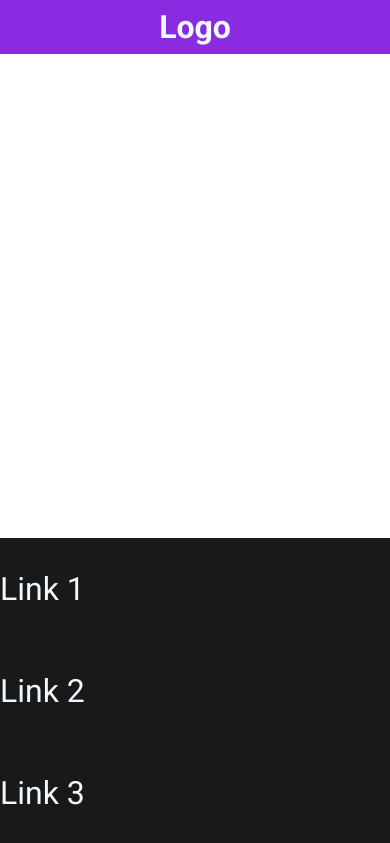
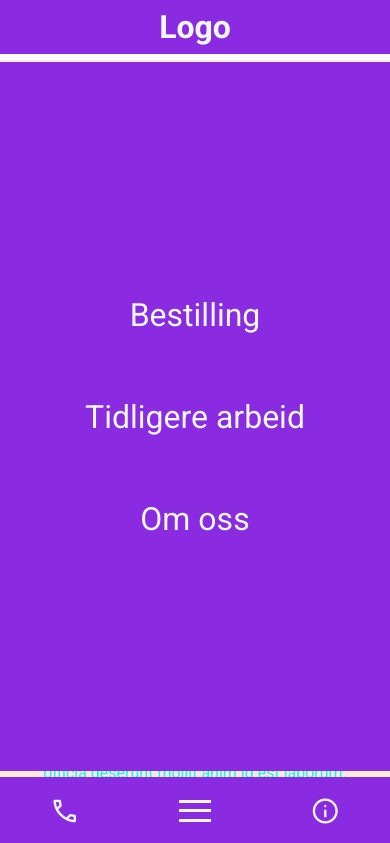
Before and after one commit to mavu1707/Markus_Dress_Nettside, a plain HTML site: page index.html in a window 390 px wide. Shown: the top 843 px of the page. Drawn offline with nearby package versions, Linux system fonts and the light colour scheme; a web font is replaced by a local one.

Commit message:
Adjustments on navbar and logo, added img

```diff
--- a/index.html
+++ b/index.html
@@ -28,10 +28,24 @@
 
   <!--Navigation Links-->
   <div class="full-screen-menu">
-    <a href="#">Link 1</a>
-    <a href="#">Link 2</a>
-    <a href="#">Link 3</a>
+    <a href="#">Bestilling</a>
+    <a href="#">Tidligere arbeid</a>
+    <a href="#">Om oss</a>
   </div>
+
+  <main>
+    <h1>Våre dresser</h1>
+    <img src="img/main-page-img.avif" alt="avbildet mann i blå dress">
+    <p>
+      Lorem ipsum dolor sit amet, consectetur adipiscing elit, sed do eiusmod tempor incididunt ut labore et dolore magna aliqua. Ut enim ad minim veniam, quis nostrud exercitation ullamco laboris nisi ut aliquip ex ea commodo consequat. Duis aute irure dolor in reprehenderit in voluptate velit esse cillum dolore eu fugiat nulla pariatur. Excepteur sint occaecat cupidatat non proident, sunt in culpa qui officia deserunt mollit anim id est laborum.Lorem ipsum dolor sit amet, consectetur adipiscing elit, sed do eiusmod tempor incididunt ut labore et dolore magna aliqua. Ut enim ad minim veniam, quis nostrud exercitation ullamco laboris nisi ut aliquip ex ea commodo consequat. Duis aute irure dolor in reprehenderit in voluptate velit esse cillum dolore eu fugiat nulla pariatur. Excepteur sint occaecat cupidatat non proident, sunt in culpa qui officia deserunt mollit anim id est laborum.
+    </p>
+    <p>
+      Lorem ipsum dolor sit amet, consectetur adipiscing elit, sed do eiusmod tempor incididunt ut labore et dolore magna aliqua. Ut enim ad minim veniam, quis nostrud exercitation ullamco laboris nisi ut aliquip ex ea commodo consequat. Duis aute irure dolor in reprehenderit in voluptate velit esse cillum dolore eu fugiat nulla pariatur. Excepteur sint occaecat cupidatat non proident, sunt in culpa qui officia deserunt mollit anim id est laborum.Lorem ipsum dolor sit amet, consectetur adipiscing elit, sed do eiusmod tempor incididunt ut labore et dolore magna aliqua. Ut enim ad minim veniam, quis nostrud exercitation ullamco laboris nisi ut aliquip ex ea commodo consequat. Duis aute irure dolor in reprehenderit in voluptate velit esse cillum dolore eu fugiat nulla pariatur. Excepteur sint occaecat cupidatat non proident, sunt in culpa qui officia deserunt mollit anim id est laborum.
+    </p>
+    <p>
+      Lorem ipsum dolor sit amet, consectetur adipiscing elit, sed do eiusmod tempor incididunt ut labore et dolore magna aliqua. Ut enim ad minim veniam, quis nostrud exercitation ullamco laboris nisi ut aliquip ex ea commodo consequat. Duis aute irure dolor in reprehenderit in voluptate velit esse cillum dolore eu fugiat nulla pariatur. Excepteur sint occaecat cupidatat non proident, sunt in culpa qui officia deserunt mollit anim id est laborum.Lorem ipsum dolor sit amet, consectetur adipiscing elit, sed do eiusmod tempor incididunt ut labore et dolore magna aliqua. Ut enim ad minim veniam, quis nostrud exercitation ullamco laboris nisi ut aliquip ex ea commodo consequat. Duis aute irure dolor in reprehenderit in voluptate velit esse cillum dolore eu fugiat nulla pariatur. Excepteur sint occaecat cupidatat non proident, sunt in culpa qui officia deserunt mollit anim id est laborum.
+    </p>
+  </main>
 
   <script src="javascript.js"></script>
 </body>
--- a/javascript.js
+++ b/javascript.js
@@ -1,20 +1,4 @@
-const hamburgerMenu = document.querySelector('.hamburger-menu');
-const fullScreenMenu = document.querySelector('.full-screen-menu');
-
-function toggleMenu() {
-  const bars = document.querySelectorAll('.bar');
-  bars.forEach(bar => bar.classList.toggle('change'));
-
-  if (fullScreenMenu.classList.contains('active')) {
-    fullScreenMenu.classList.remove('active');
-  } else {
-    fullScreenMenu.classList.add('active');
-  }
-}
-
-hamburgerMenu.addEventListener('click', toggleMenu);
-
-/*let hamburger= document.getElementById("hamburger")
+let hamburger= document.getElementById("hamburger")
 let fullScreenMenu = document.querySelector('.full-screen-menu')
 
 function toggleMenu() {
@@ -30,4 +14,4 @@ function toggleMenu() {
   }
 }
 
-hamburger.addEventListener('click', toggleMenu)*/
+hamburger.addEventListener('click', toggleMenu)
--- a/style.css
+++ b/style.css
@@ -11,7 +11,13 @@ body{
 
 /*Mobile first CSS*/
 @media only screen and (max-width: 700px){
-  h1{
+  header{
+    position: fixed;
+    width: 100%;
+    top: 0;
+  }
+
+  header h1{
     color: aliceblue;
     background-color: blueviolet;
     text-align: center;
@@ -25,6 +31,7 @@ body{
     overflow: hidden;
     position: fixed;
     bottom: 0;
+    left: 0;
     width: 100%;
     text-align: center;
     padding-top: 1rem;
@@ -47,34 +54,17 @@ body{
     margin: 0.4rem 0;
     transition: 0.3s;
   }
-  /*
+
   .full-screen-menu {
-    height: 100vh;
-    background-color: rgb(25, 25, 26);
+    display: flex;
+    height: 84vh;
+    background-color: blueviolet;
     flex-direction: column;
     justify-content: center;
     align-items: center;
-  }
-  */
-
-  /*Test*/
-  .full-screen-menu {
-    display: flex;
-    flex-direction: column;
     position: fixed;
-    bottom: 0;
-    left: 0;
+    top: 7.4%;
     width: 100%;
-    height: 100;
-    background-color: rgb(25, 25, 26);
-    justify-content: flex-end;
-    z-index: 1;
-    overflow: hidden;
-    transition: height 0.3s ease-in-out;
-  }
-  /*Test*/
-  .full-screen-menu.active{
-    height: 10vh;
   }
 
   .full-screen-menu a {
@@ -96,4 +86,14 @@ body{
     transform: translateY(-9px) rotate(-45deg);
   }
 
+  main {
+    margin-top: 60px;
+    background-color: antiquewhite;
+    color: aqua;
+    text-align: center;
+  }
+
+  main img{
+    max-width: 20rem;
+  }
 }
```
Also changed, not shown: img/main-page-img.avif (added).
